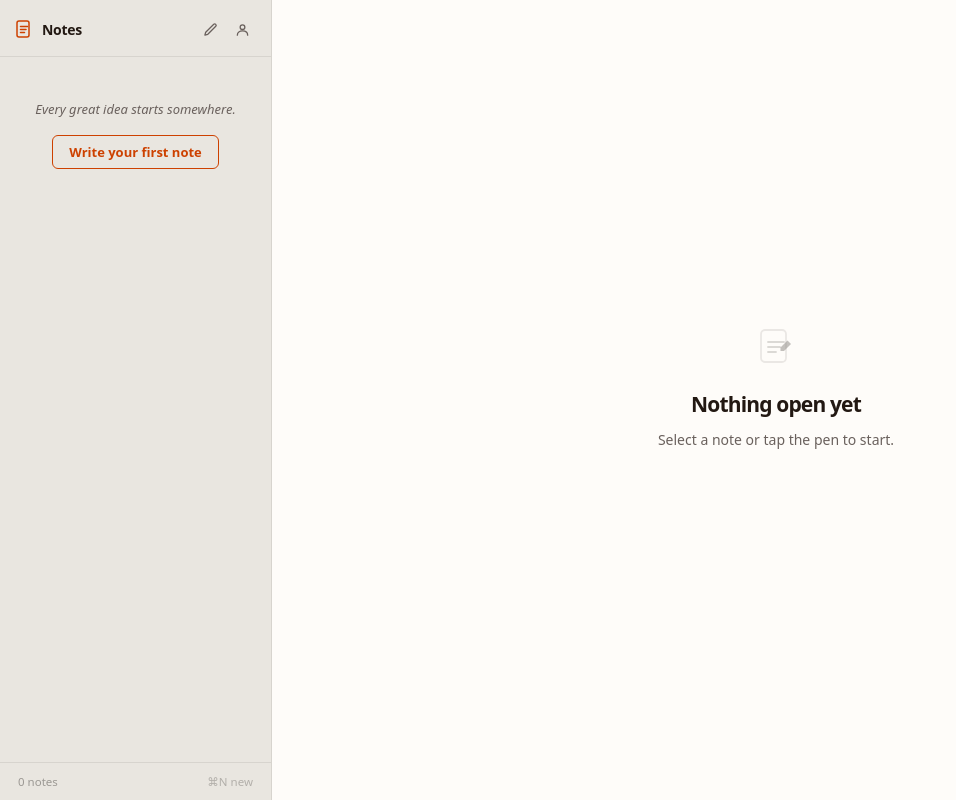
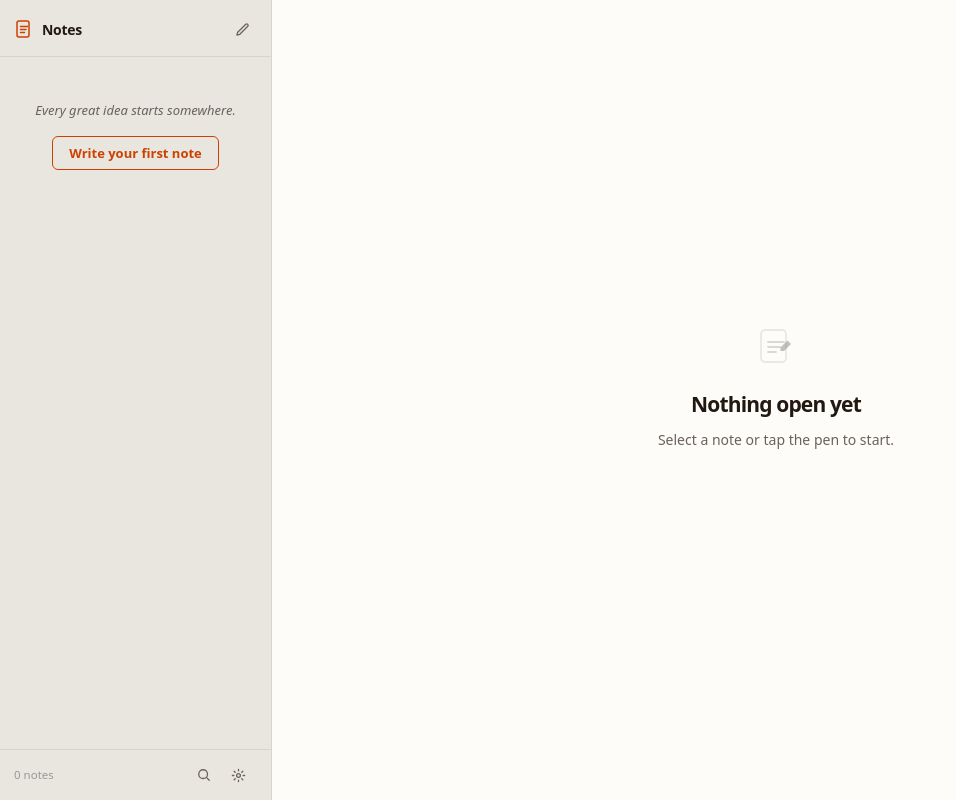
Before and after one commit to The-UI-Lab/notes.ui.pe, a React (Vite) app: page / in a window 1280 px wide. Shown: the whole page, without its empty margins (0-956 px from the left). Built offline with nearby package versions, Linux system fonts and the light colour scheme.

Commit message:
Added search bar, and search functionality

```diff
--- a/src/App.css
+++ b/src/App.css
@@ -69,14 +69,9 @@
   background: var(--item-active);
 }
 
-/* Brand actions cluster (right-side icons in brand bar) */
-
-.sidebar-brand-actions {
-  display: flex;
-  align-items: center;
-  gap: 2px;
-  margin-left: auto;
-  flex-shrink: 0;
+.icon-btn--active {
+  color: var(--accent) !important;
+  background: var(--accent-soft);
 }
 
 .streak-badge {
@@ -100,6 +95,94 @@
   padding: 6px 0;
   scrollbar-width: thin;
   scrollbar-color: var(--border) transparent;
+}
+
+/* Search bar — collapses to zero height by default, expands smoothly */
+
+.search-bar {
+  overflow: hidden;
+  max-height: 0;
+  opacity: 0;
+  border-bottom: 1px solid transparent;
+  transition:
+    max-height 260ms cubic-bezier(0.25, 0, 0, 1),
+    opacity 200ms ease,
+    border-color 200ms ease;
+  /* inner layout — always rendered so transition is smooth */
+  display: flex;
+  align-items: center;
+  gap: 8px;
+  padding: 0 14px;
+  background: var(--sidebar-bg);
+  pointer-events: none;
+}
+
+.search-bar--open {
+  max-height: 44px;
+  opacity: 1;
+  padding: 7px 14px;
+  border-bottom-color: var(--border);
+  pointer-events: auto;
+  transition:
+    max-height 260ms cubic-bezier(0.25, 0, 0, 1),
+    opacity 200ms ease,
+    padding 200ms ease,
+    border-color 200ms ease;
+}
+
+.search-bar-icon {
+  flex-shrink: 0;
+  color: var(--text-faint);
+}
+
+.search-input {
+  flex: 1;
+  background: transparent;
+  border: none;
+  outline: none;
+  font-size: 13px;
+  color: var(--text);
+  font-family: var(--font-ui);
+  padding: 3px 0;
+  min-width: 0;
+}
+
+.search-input::placeholder {
+  color: var(--text-faint);
+}
+
+/* WebKit: hide the native clear (✕) so ours shows */
+.search-input::-webkit-search-cancel-button { display: none; }
+
+.search-clear {
+  display: flex;
+  align-items: center;
+  justify-content: center;
+  width: 16px;
+  height: 16px;
+  flex-shrink: 0;
+  background: var(--text-faint);
+  border: none;
+  border-radius: 50%;
+  color: var(--sidebar-bg);
+  font-size: 9px;
+  line-height: 1;
+  opacity: 0.55;
+  transition: opacity var(--ease);
+  cursor: pointer;
+}
+
+.search-clear:hover { opacity: 0.85; }
+
+/* Search no-results */
+
+.notes-no-results {
+  padding: 28px 18px;
+  text-align: center;
+  font-size: 13px;
+  color: var(--text-muted);
+  font-style: italic;
+  line-height: 1.5;
 }
 
 /* Empty state */
@@ -192,15 +275,21 @@
   display: flex;
   align-items: center;
   justify-content: space-between;
-  padding: 10px 18px;
+  padding: 10px 18px 10px 14px;
   border-top: 1px solid var(--border);
   font-size: 11.5px;
   color: var(--text-faint);
+  gap: 4px;
+}
+
+.sidebar-footer > span {
+  flex: 1;
 }
 
 .sidebar-footer-hint {
   font-variant-numeric: tabular-nums;
-  opacity: 0.7;
+  opacity: 0;
+  pointer-events: none;
 }
 
 /* ── Editor pane ───────────────────────────────────────────────────────────── */
--- a/src/App.tsx
+++ b/src/App.tsx
@@ -98,10 +98,19 @@ export default function App() {
   const [showSaved,   setShowSaved]   = useState(false)
   const [streak,      setStreak]      = useState<number>(getStreak)
   const [theme,       setTheme]       = useState<Theme>(loadTheme)
+  const [searchQuery, setSearchQuery] = useState('')
+
+  const filteredNotes = searchQuery.trim()
+    ? sortedNotes.filter(n => n.body.toLowerCase().includes(searchQuery.toLowerCase()))
+    : sortedNotes
 
   const saveTimer    = useRef<ReturnType<typeof setTimeout> | null>(null)
   const titleLineRef = useRef<HTMLInputElement>(null)
   const restRef      = useRef<HTMLTextAreaElement>(null)
+  const notesListRef = useRef<HTMLDivElement>(null)
+  const searchInputRef = useRef<HTMLInputElement>(null)
+
+  const [searchOpen, setSearchOpen] = useState(false)
 
   const selectedNote: Note | undefined = notes.find((n) => n.id === selectedId)
 
@@ -117,20 +126,65 @@ export default function App() {
     if (scroll instanceof HTMLElement) scroll.scrollTop = 0
   }, [selectedId])
 
+  // ── Reveal search on notes-list scroll (iOS iMessage style) ───────────────
+  useEffect(() => {
+    const el = notesListRef.current
+    if (!el) return
+    let lastY = 0
+    const onScroll = () => {
+      const y = el.scrollTop
+      // Scrolling up (pulling toward top) reveals the search bar
+      if (y < lastY && y < 60) setSearchOpen(true)
+      lastY = y
+    }
+    el.addEventListener('scroll', onScroll, { passive: true })
+    return () => el.removeEventListener('scroll', onScroll)
+  }, [])
+
+  // ── Focus search input when opened ────────────────────────────────────────
+  useEffect(() => {
+    if (searchOpen) setTimeout(() => searchInputRef.current?.focus(), 180)
+  }, [searchOpen])
+
   // ── Handlers ──────────────────────────────────────────────────────────────
 
   const handleNewNote = useCallback(() => {
+    // Auto-delete current empty note (iOS Notes behaviour)
+    if (selectedId) {
+      const current = notes.find(n => n.id === selectedId)
+      if (current && !current.body.trim()) deleteNote(current.id)
+    }
     const note = createNote()
     setSelectedId(note.id)
     setMobileView('editor')
     setSidebarView('notes')
+    setSearchQuery('')
+    setSearchOpen(false)
     setTimeout(() => titleLineRef.current?.focus(), 50)
-  }, [createNote])
+  }, [createNote, selectedId, notes, deleteNote])
 
   const handleSelectNote = useCallback((id: string) => {
+    // Auto-delete previous empty note (iOS Notes behaviour)
+    if (selectedId && selectedId !== id) {
+      const current = notes.find(n => n.id === selectedId)
+      if (current && !current.body.trim()) deleteNote(current.id)
+    }
     setSelectedId(id)
     setMobileView('editor')
-  }, [])
+  }, [selectedId, notes, deleteNote])
+
+  const handleBackToList = useCallback(() => {
+    // Auto-delete current empty note when going back (iOS Notes behaviour)
+    if (selectedId) {
+      const current = notes.find(n => n.id === selectedId)
+      if (current && !current.body.trim()) {
+        deleteNote(current.id)
+        const remaining = notes.filter(n => n.id !== current.id)
+        setSelectedId(remaining[0]?.id ?? null)
+      }
+    }
+    setMobileView('list')
+  }, [selectedId, notes, deleteNote])
 
   const handleUpdate = useCallback(
     (id: string, body: string) => {
@@ -254,21 +308,11 @@ export default function App() {
                   {streak}
                 </span>
               )}
-              <div className="sidebar-brand-actions">
-                <button className="icon-btn" onClick={handleNewNote} aria-label="New note" title="New note (⌘N)">
-                  {/* Compose / pen icon */}
-                  <svg width="15" height="15" viewBox="0 0 16 16" fill="none" aria-hidden="true">
-                    <path d="M11.5 2.5a1.5 1.5 0 0 1 2.12 2.12l-8.5 8.5L2 14l.88-3.12 8.62-8.38z" stroke="currentColor" strokeWidth="1.4" strokeLinejoin="round" fill="none"/>
-                  </svg>
-                </button>
-                <button className="icon-btn" onClick={() => setSidebarView('settings')} aria-label="Settings" title="Settings">
-                  {/* Person / profile icon */}
-                  <svg width="15" height="15" viewBox="0 0 16 16" fill="none" aria-hidden="true">
-                    <circle cx="8" cy="5.5" r="2.5" stroke="currentColor" strokeWidth="1.4"/>
-                    <path d="M2.5 14c0-3 2.5-4.5 5.5-4.5s5.5 1.5 5.5 4.5" stroke="currentColor" strokeWidth="1.4" strokeLinecap="round"/>
-                  </svg>
-                </button>
-              </div>
+              <button className="icon-btn" style={{ marginLeft: 'auto' }} onClick={handleNewNote} aria-label="New note" title="New note (⌘N)">
+                <svg width="15" height="15" viewBox="0 0 16 16" fill="none" aria-hidden="true">
+                  <path d="M11.5 2.5a1.5 1.5 0 0 1 2.12 2.12l-8.5 8.5L2 14l.88-3.12 8.62-8.38z" stroke="currentColor" strokeWidth="1.4" strokeLinejoin="round" fill="none"/>
+                </svg>
+              </button>
             </>
           )}
         </div>
@@ -307,14 +351,39 @@ export default function App() {
           </div>
         ) : (
           <>
-            <div className="notes-list" role="list">
+            <div className={`search-bar${searchOpen ? ' search-bar--open' : ''}`}>
+              <svg className="search-bar-icon" width="14" height="14" viewBox="0 0 16 16" fill="none" aria-hidden="true">
+                <circle cx="7" cy="7" r="5" stroke="currentColor" strokeWidth="1.5"/>
+                <path d="M11 11l3 3" stroke="currentColor" strokeWidth="1.5" strokeLinecap="round"/>
+              </svg>
+              <input
+                ref={searchInputRef}
+                className="search-input"
+                type="search"
+                placeholder="Search"
+                value={searchQuery}
+                onChange={(e) => setSearchQuery(e.target.value)}
+                aria-label="Search notes"
+              />
+              {searchQuery && (
+                <button className="search-clear" onClick={() => setSearchQuery('')} aria-label="Clear search">✕</button>
+              )}
+            </div>
+
+            <div
+              ref={notesListRef}
+              className="notes-list"
+              role="list"
+            >
               {sortedNotes.length === 0 ? (
                 <div className="notes-empty">
                   <p>Every great idea starts somewhere.</p>
                   <button className="notes-empty-cta" onClick={handleNewNote}>Write your first note</button>
                 </div>
+              ) : filteredNotes.length === 0 ? (
+                <p className="notes-no-results">No notes match "{searchQuery}"</p>
               ) : (
-                sortedNotes.map((note) => (
+                filteredNotes.map((note) => (
                   <button
                     key={note.id}
                     role="listitem"
@@ -332,7 +401,27 @@ export default function App() {
             </div>
             <div className="sidebar-footer">
               <span>{notes.length} {notes.length === 1 ? 'note' : 'notes'}</span>
-              <span className="sidebar-footer-hint">⌘N new</span>
+              <button
+                className={`icon-btn${searchOpen ? ' icon-btn--active' : ''}`}
+                onClick={() => {
+                  const next = !searchOpen
+                  setSearchOpen(next)
+                  if (!next) { setSearchQuery(''); notesListRef.current?.scrollTo({ top: 0, behavior: 'smooth' }) }
+                }}
+                aria-label="Search notes"
+                title="Search"
+              >
+                <svg width="14" height="14" viewBox="0 0 16 16" fill="none" aria-hidden="true">
+                  <circle cx="7" cy="7" r="5" stroke="currentColor" strokeWidth="1.5"/>
+                  <path d="M11 11l3 3" stroke="currentColor" strokeWidth="1.5" strokeLinecap="round"/>
+                </svg>
+              </button>
+              <button className="icon-btn" onClick={() => setSidebarView('settings')} aria-label="Settings" title="Settings">
+                <svg width="15" height="15" viewBox="0 0 16 16" fill="none" aria-hidden="true">
+                  <circle cx="8" cy="8" r="2" stroke="currentColor" strokeWidth="1.4"/>
+                  <path d="M8 1.5V3M8 13v1.5M1.5 8H3M13 8h1.5M3.4 3.4l1.06 1.06M11.54 11.54l1.06 1.06M3.4 12.6l1.06-1.06M11.54 4.46l1.06-1.06" stroke="currentColor" strokeWidth="1.4" strokeLinecap="round"/>
+                </svg>
+              </button>
             </div>
           </>
         )}
@@ -358,7 +447,7 @@ export default function App() {
           <div className="editor">
 
             <div className="editor-topbar">
-              <button className="icon-btn" onClick={() => setMobileView('list')} aria-label="Back to notes">
+              <button className="icon-btn" onClick={handleBackToList} aria-label="Back to notes">
                 <svg width="20" height="20" viewBox="0 0 20 20" fill="none" aria-hidden="true">
                   <path d="M13 4l-6 6 6 6" stroke="currentColor" strokeWidth="1.8" strokeLinecap="round" strokeLinejoin="round"/>
                 </svg>
```
